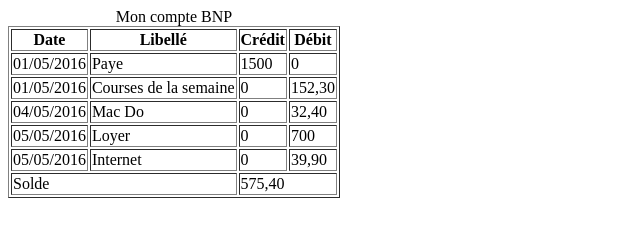
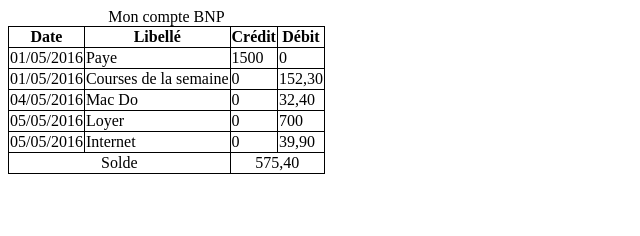
Before and after one commit to Depoule/CoursHTML5, a plain HTML site: page index.html in a window 1280 px wide. Shown: the whole page, without its empty margins (0-640 px from the left). Drawn offline with Linux system fonts and the light colour scheme.

Commit message:
exo corrigé

```diff
--- a/index.html
+++ b/index.html
@@ -3,10 +3,20 @@
 <head>
   <meta charset="utf-8" />
   <title>Mon Compte BNP</title>
-    </head>
-
+  <style>
+    td, th{
+      border: 1px solid black;
+    }
+    tfoot{
+      text-align: center;
+    }
+    table{
+      border-collapse: collapse;
+    }
+  </style>
+</head></tfoot>
 <body>
-      <table border="1">
+  <table>
     <caption>Mon compte BNP</caption>
     <thead>
       <tr>
@@ -53,7 +63,8 @@
         <td colspan="2">Solde</td>
         <td colspan="2">575,40</td>
       </tr>
+    </tfoot>
     </table>
-    </tfoot>
+
 </body>
 </html>
```
Lines whose indentation alone changed are shown as unchanged.
